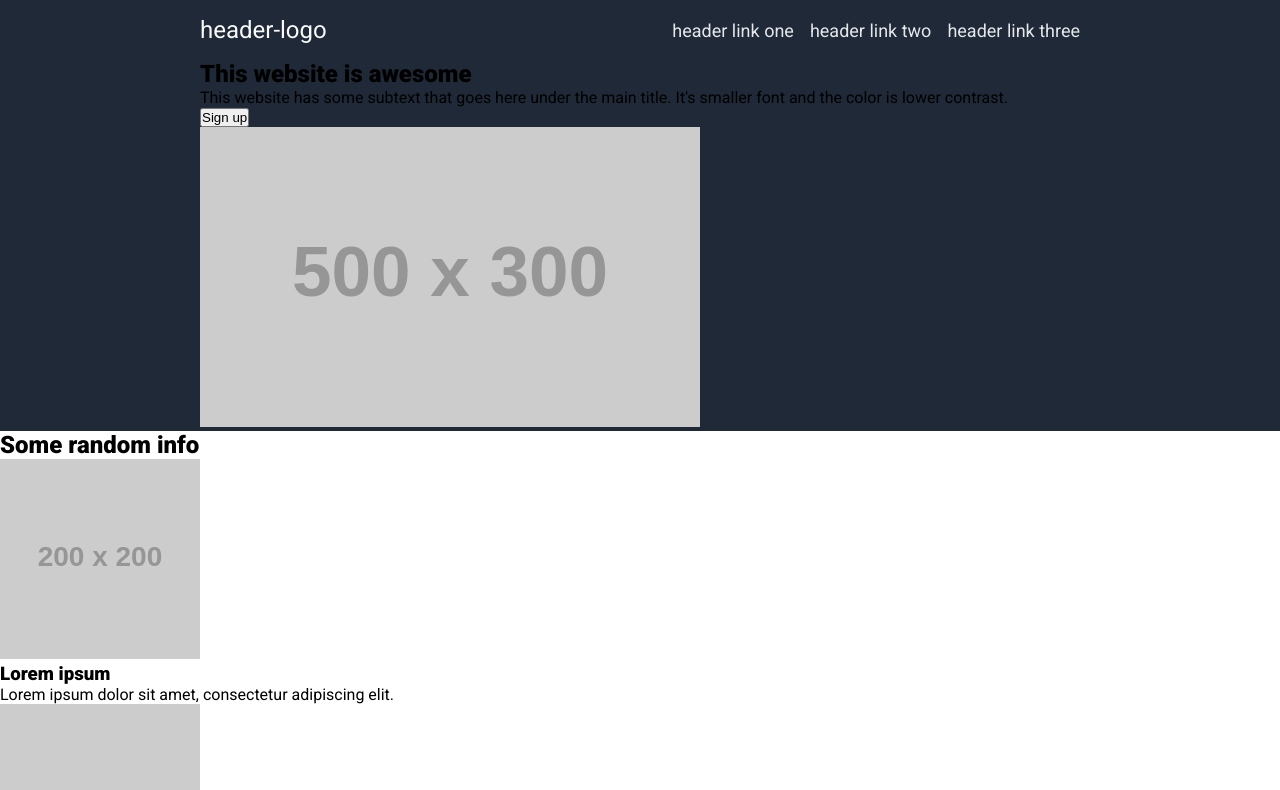
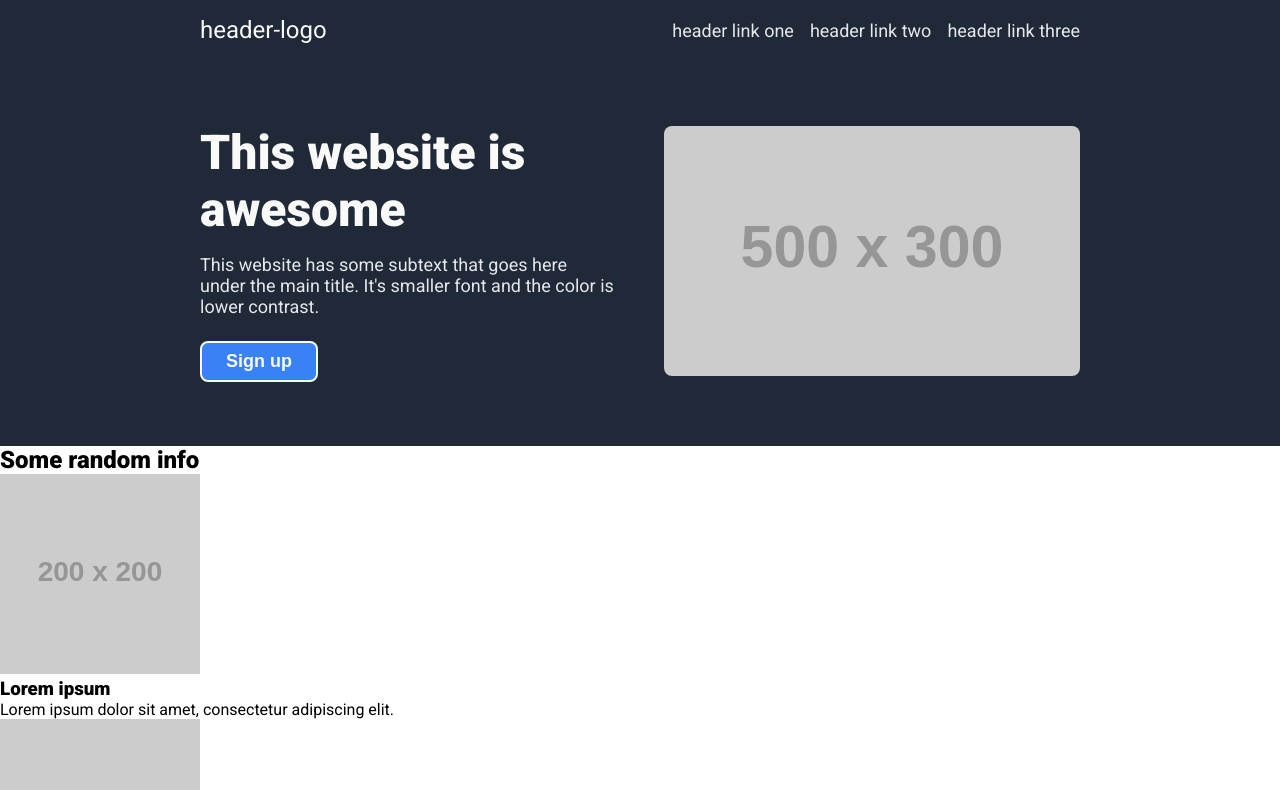
Before and after one commit to Angel-Juano/odin-landing-page, a plain HTML site: page index.html in a window 1280 px wide. Shown: the top 790 px of the page. Drawn offline with Linux system fonts and the light colour scheme; placeholder pictures from the web are drawn by us.

Commit message:
Style header and hero sections

```diff
--- a/style.css
+++ b/style.css
@@ -36,3 +36,46 @@ header {
   color: #E5E7EB;
   text-decoration: none;
 }
+
+.hero {
+  display: flex;
+  align-items: center;
+  gap: 48px;
+  padding: 64px 0;
+}
+
+.hero-text {
+  flex: 1;
+}
+
+.hero-image {
+  flex: 1;
+}
+
+.hero-image img {
+  width: 100%;
+  border-radius: 8px;
+}
+
+.hero h1 {
+  font-size: 48px;
+  font-weight: 900;
+  color: #F9FAF8;
+}
+
+.hero p {
+  font-size: 18px;
+  color: #E5E7EB;
+  margin: 16px 0 24px;
+}
+
+button {
+  background-color: #3882F6;
+  color: #F9FAF8;
+  font-size: 18px;
+  font-weight: 700;
+  border: 2px solid #F9FAF8;
+  border-radius: 8px;
+  padding: 8px 24px;
+  cursor: pointer;
+}
```
